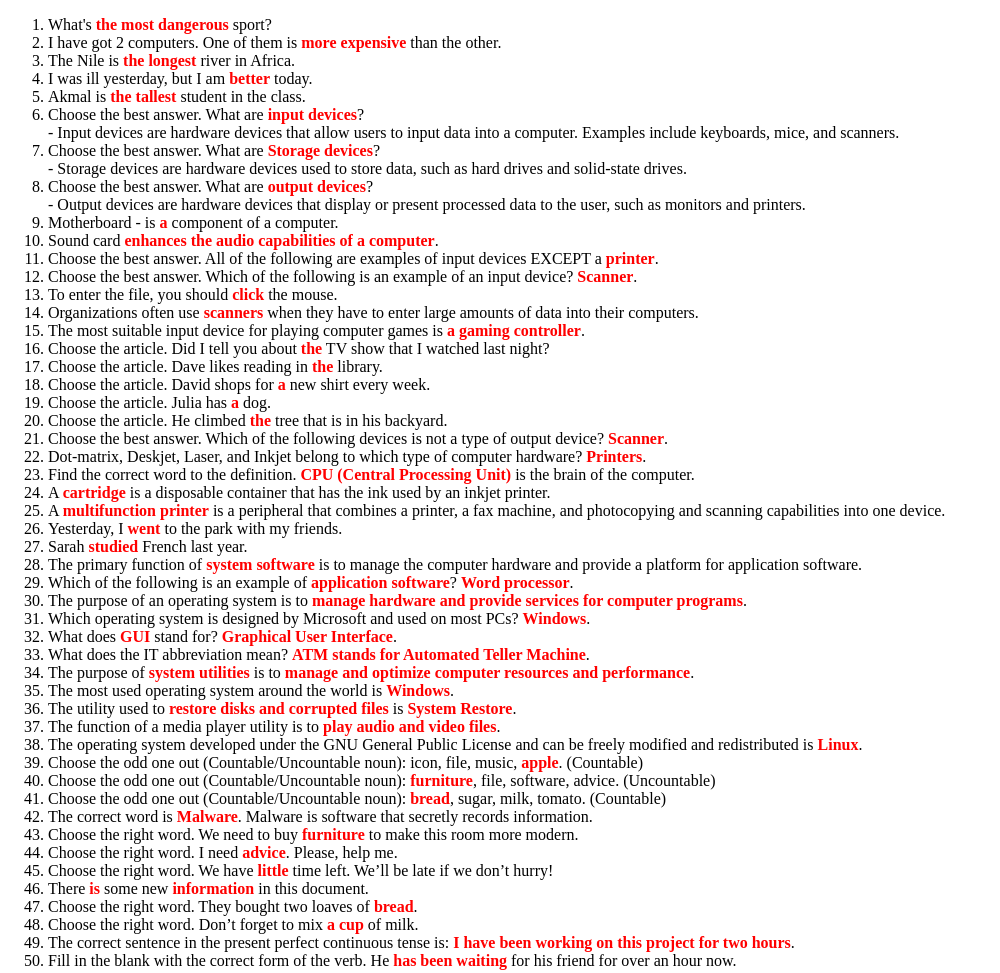
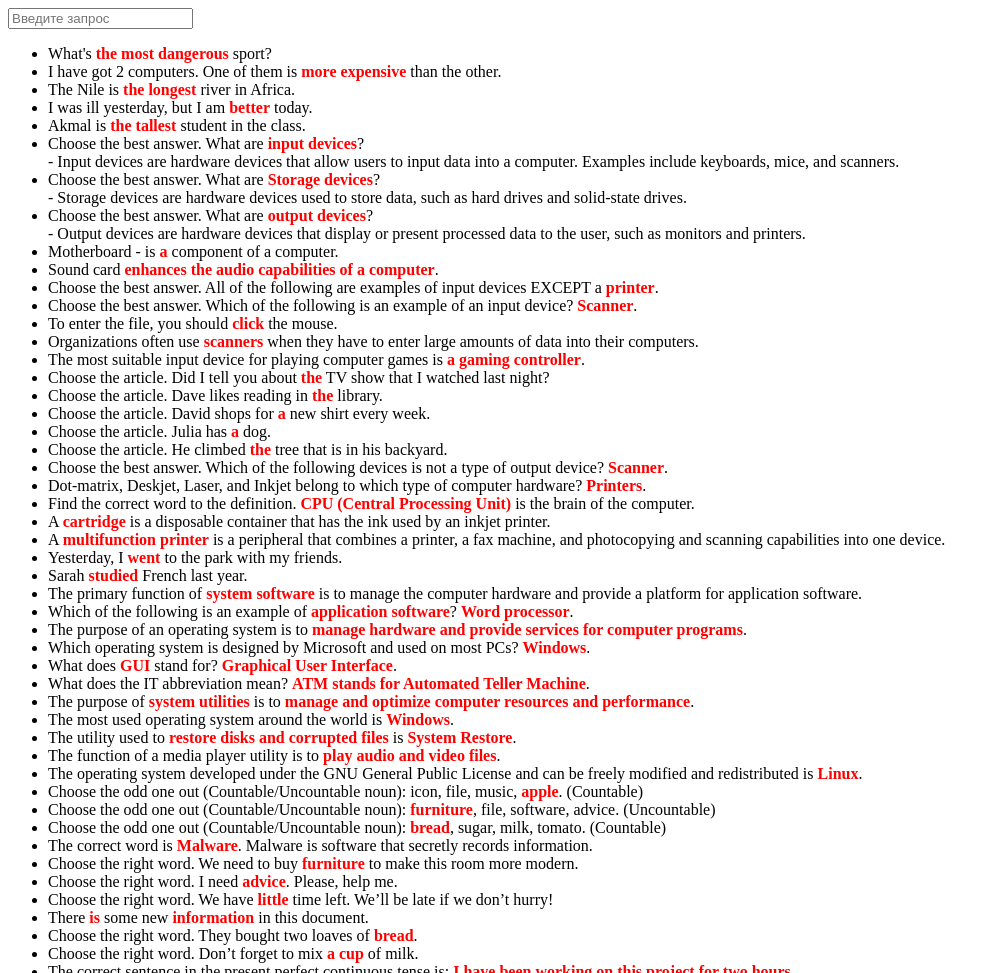
Before and after one commit to Coderoff7/Coderoff7, a plain HTML site: page index.html in a window 1280 px wide. Shown: the top 973 px of the page, without its empty margins (0-1000 px from the left). Drawn offline with Linux system fonts and the light colour scheme.

Commit message:
Update index.html

```diff
--- a/index.html
+++ b/index.html
@@ -11,7 +11,10 @@
     </style>
 </head>
 <body>
-    <ol>
+  <input type="text" id="searchInput" oninput="performSearch()" placeholder="Введите запрос">
+
+  <ul id="itemList">
+
         <li>What's <strong>the most dangerous</strong> sport?</li>
         <li>
           I have got 2 computers. One of them is
@@ -191,7 +194,7 @@
           <strong>has been waiting</strong> for his friend for over an hour now.
         </li>
       </ol>
-      <ol start="51">
+
         <li>
           Choose the correct form of the verb. She
           <strong>has been working</strong> here for five years.
@@ -378,7 +381,7 @@
           <strong>Kevin Systrom and Mike Krieger</strong>.
         </li>
       </ol>
-      <ol start="101">
+
         <li>
           Choose the appropriate form of the modal verb. My dad
           <strong>can</strong> speak English, German, and Italian.
@@ -1173,5 +1176,29 @@
           <strong>the</strong> centre?
         </li>
       </ol>
+    </ul>
+
+      <script>
+        function performSearch() {
+            // Получаем значение из поля ввода
+            var query = document.getElementById('searchInput').value.toLowerCase();
+
+            // Получаем список элементов
+            var itemList = document.getElementById('itemList');
+
+            // Получаем все элементы списка
+            var items = itemList.getElementsByTagName('li');
+
+            // Перебираем элементы и скрываем те, которые не соответствуют запросу
+            for (var i = 0; i < items.length; i++) {
+                var itemText = items[i].textContent.toLowerCase();
+                if (itemText.includes(query)) {
+                    items[i].style.display = 'list-item';
+                } else {
+                    items[i].style.display = 'none';
+                }
+            }
+        }
+    </script>
 </body>
 </html>
```
